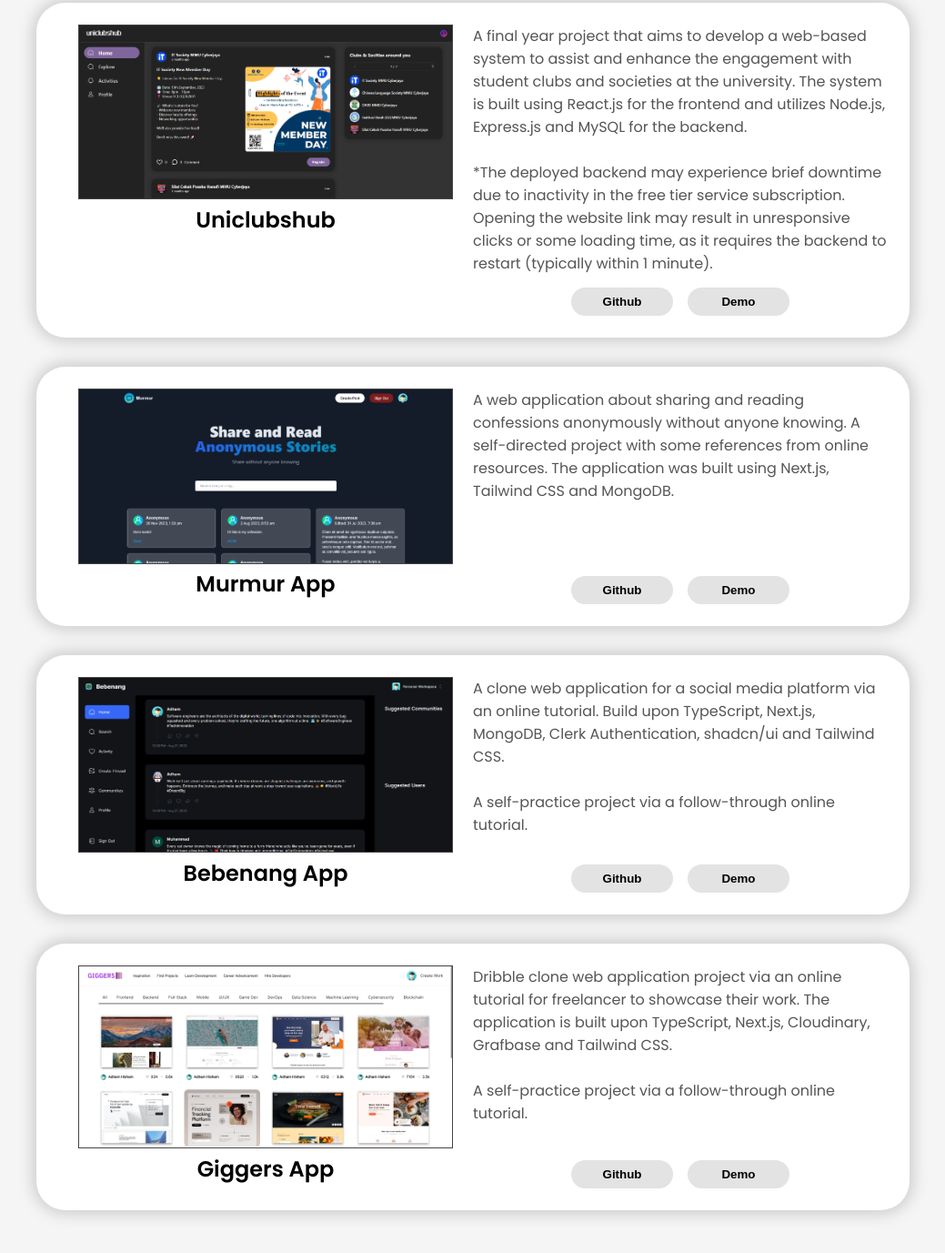
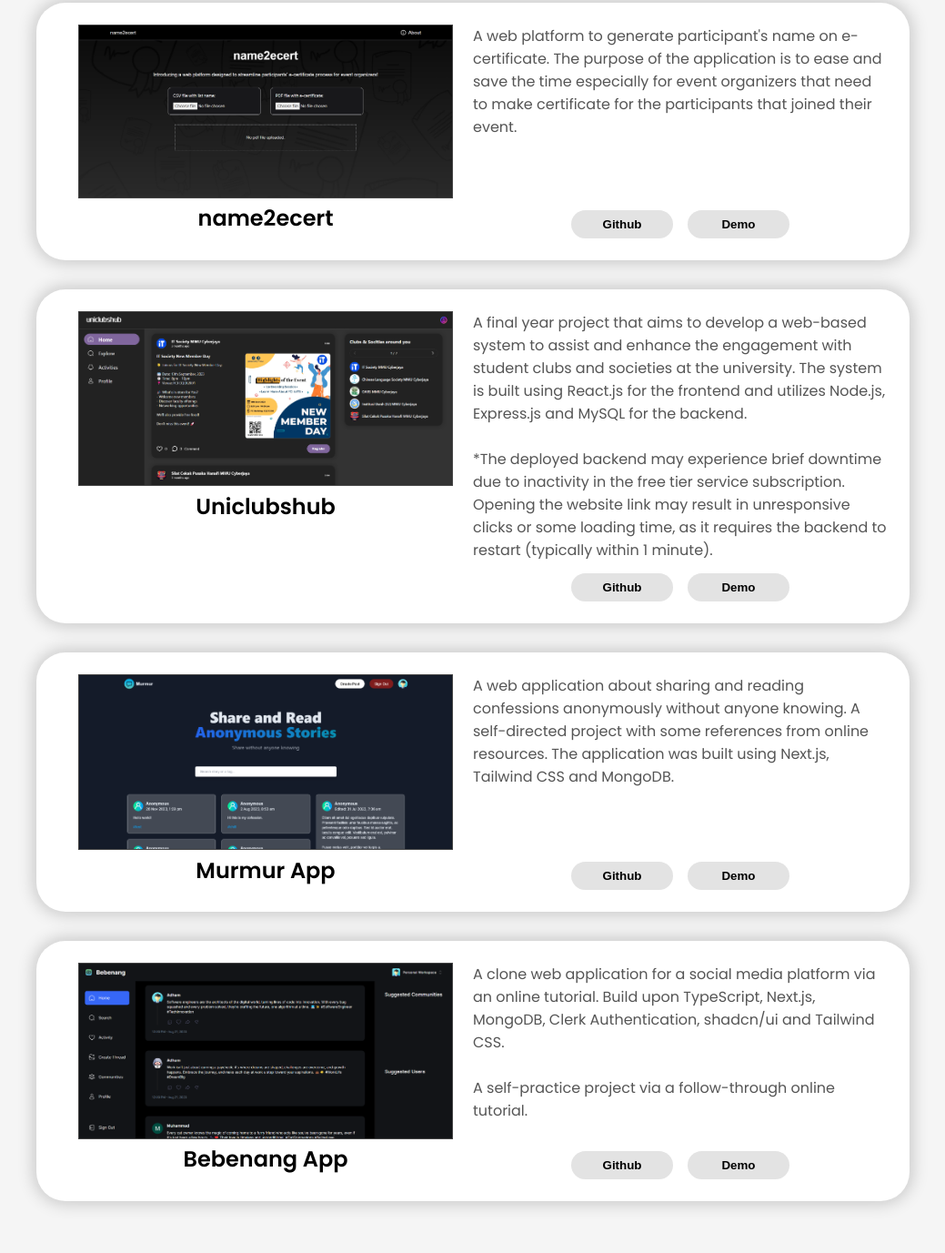
Before and after one commit to adhamhshm/portfolio-v1, a website built with Vite: page index.html in a window 1280 px wide. Shown: the part 1767-3144 px from the top of the page at 91% size, without its empty margins (120-1159 px from the left). Built offline with nearby package versions, Linux system fonts and the light colour scheme.

Commit message:
update projects

```diff
--- a/index.html
+++ b/index.html
@@ -161,6 +161,28 @@
                     <div class="project-details-container color-container">
                         <div class="left-details">
                             <div class="article-container">
+                                <img src="assets/web-screenshots/name2ecert.png" alt="name2ecert" class="project-img" />
+                            </div>
+                            <h2 class="project-title">name2ecert</h2>
+                        </div>
+                        <div class="right-details">
+                            <p class="project-desc">
+                                A web platform to generate participant's name on e-certificate. The purpose of the application is to ease and save
+                                the time especially for event organizers that need to make certificate for the participants that joined their event.
+                            </p>
+                            <div class="btn-container">
+                                <button class="btn btn-color-2 project-btn" onclick="window.open('https://github.com/adhamhshm/name2ecert', '_blank')" >
+                                    Github
+                                </button>
+                                <button class="btn btn-color-2 project-btn" onclick="window.open('https://name2ecert.vercel.app/', '_blank')" >
+                                    Demo
+                                </button>
+                            </div>
+                        </div>
+                    </div>
+                    <div class="project-details-container color-container">
+                        <div class="left-details">
+                            <div class="article-container">
                                 <img src="assets/web-screenshots/uniclubshub-app.png" alt="Uniclubshub App" class="project-img" />
                             </div>
                             <h2 class="project-title">Uniclubshub</h2>
@@ -232,30 +254,6 @@
                             </div>
                         </div>
                     </div>
-                    <div class="project-details-container color-container">
-                        <div class="left-details">
-                            <div class="article-container">
-                                <img src="assets/web-screenshots/giggers-app.png" alt="Giggers App" class="project-img" />
-                            </div>
-                            <h2 class="project-title">Giggers App</h2>
-                        </div>
-                        <div class="right-details">
-                            <p class="project-desc">
-                                Dribble clone web application project via an online tutorial for freelancer to showcase their work.
-                                The application is built upon TypeScript, Next.js, Cloudinary, Grafbase and Tailwind CSS.
-                                <br><br>
-                                A self-practice project via a follow-through online tutorial.
-                            </p>
-                            <div class="btn-container">
-                                <button class="btn btn-color-2 project-btn" onclick="window.open('https://github.com/adhamhshm/giggers-app', '_blank')" >
-                                    Github
-                                </button>
-                                <button class="btn btn-color-2 project-btn" onclick="window.open('https://giggers-app.vercel.app/', '_blank')" >
-                                    Demo
-                                </button>
-                            </div>
-                        </div>
-                    </div>
                 </div>
             </div>
         </section>
```
Also changed, not shown: public/assets/web-screenshots/giggers-app.png (deleted), public/assets/web-screenshots/name2ecert.png (added).
